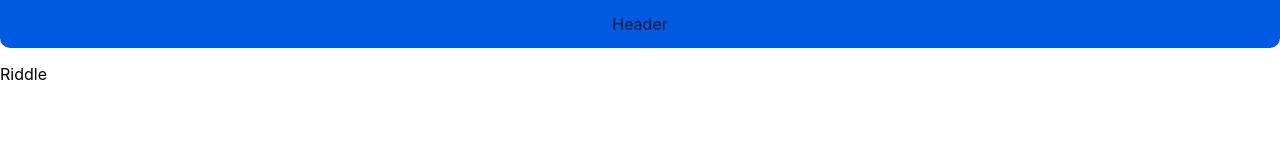
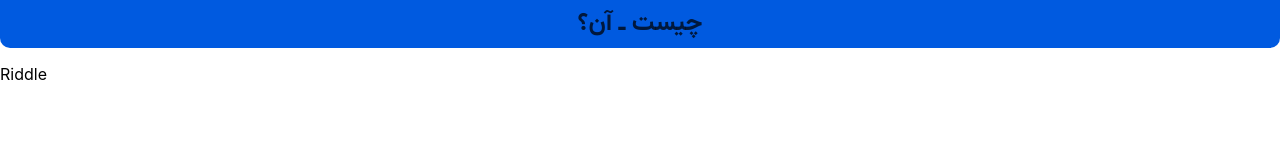
Before and after one commit to Vahidpro/chist-on, a React (Create React App) app: page / in a window 1280 px wide. Shown: the top 160 px of the page. Built offline with nearby package versions, Linux system fonts and the light colour scheme.

Commit message:
Changed font to Vazirmatn

```diff
--- a/src/App.css
+++ b/src/App.css
@@ -1,5 +1,8 @@
+@import url("https://fonts.googleapis.com/css2?family=Vazirmatn:wght@100;200;300;400;500;600;700;800;900&display=swap");
+
 .App {
 	text-align: center;
+	font-family: "Vazirmatn", sans-serif;
 }
 
 .App-logo {
--- a/src/Components/Header/Header.css
+++ b/src/Components/Header/Header.css
@@ -1,3 +1,5 @@
+@import url("https://fonts.googleapis.com/css2?family=Vazirmatn:wght@100;200;300;400;500;600;700;800;900&display=swap");
+
 .App-header {
 	width: 100%;
 	height: 3rem;
@@ -12,11 +14,11 @@
 	text-decoration: solid;
 }
 .App-header h2 {
-	font-family: "Fredoka One";
 	font-style: normal;
-	font-weight: 400;
+	font-weight: 700;
 	font-size: 25px;
 	line-height: 30px;
 	color: rgba(0, 0, 0, 0.73);
 	padding: 0.5rem;
+	font-family: "Vazirmatn", sans-serif;
 }
--- a/src/Components/Header/Header.js
+++ b/src/Components/Header/Header.js
@@ -3,7 +3,7 @@
 const Header = () => {
 	return (
 		<header className="App-header">
-			<div>Header</div>
+			<h2>چیست ـ آن؟</h2>
 		</header>
 	);
 };
```
